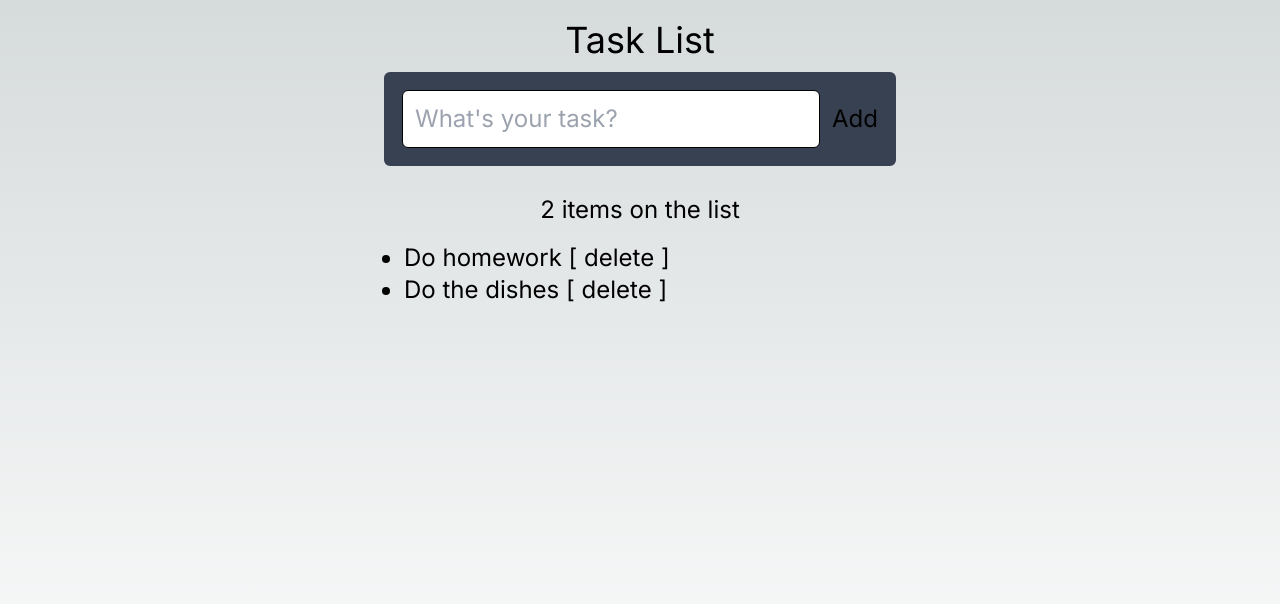
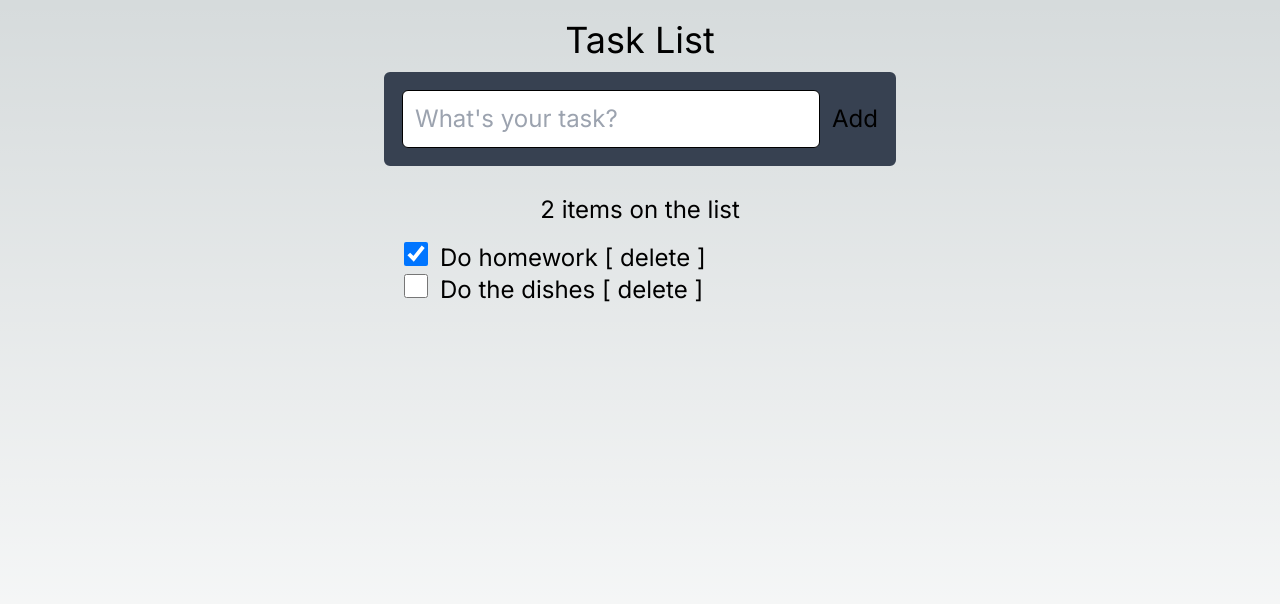
Before and after one commit to mspdl/reactjs-to-do_list, a Next.js app: page / in a window 1280 px wide. Shown: the top 604 px of the page. Built offline with nearby package versions, Linux system fonts and the light colour scheme.

Commit message:
Changing state array

```diff
--- a/src/app/page.tsx
+++ b/src/app/page.tsx
@@ -6,7 +6,7 @@ import { Task } from "./types/Task";
 export default function Home() {
   const [itemInput, setItemInput] = useState("");
   const [taskList, setTaskList] = useState<Task[]>([
-    { label: "Do homework", isDone: false },
+    { label: "Do homework", isDone: true },
     { label: "Do the dishes", isDone: false },
   ]);
 
@@ -18,6 +18,12 @@ export default function Home() {
 
   const handleRemoveButton = (taskId: number) => {
     setTaskList(taskList.filter((task, index) => index !== taskId));
+  };
+
+  const handleCheckButton = (taskId: number) => {
+    const updatedList = [...taskList];
+    updatedList[taskId].isDone = !updatedList[taskId].isDone;
+    setTaskList(updatedList);
   };
 
   return (
@@ -37,9 +43,15 @@ export default function Home() {
 
       <p className="my-4">{taskList.length} items on the list</p>
 
-      <ul className="w-full max-w-lg list-disc pl-5">
+      <ul className="w-full max-w-lg pl-5">
         {taskList.map((task, index) => (
           <li key={index}>
+            <input
+              onClick={() => handleCheckButton(index)}
+              type="checkbox"
+              checked={task.isDone}
+              className="mr-3 w-6 h-6"
+            />
             {task.label + " "}
             <button
               className="hover:underline"
```
